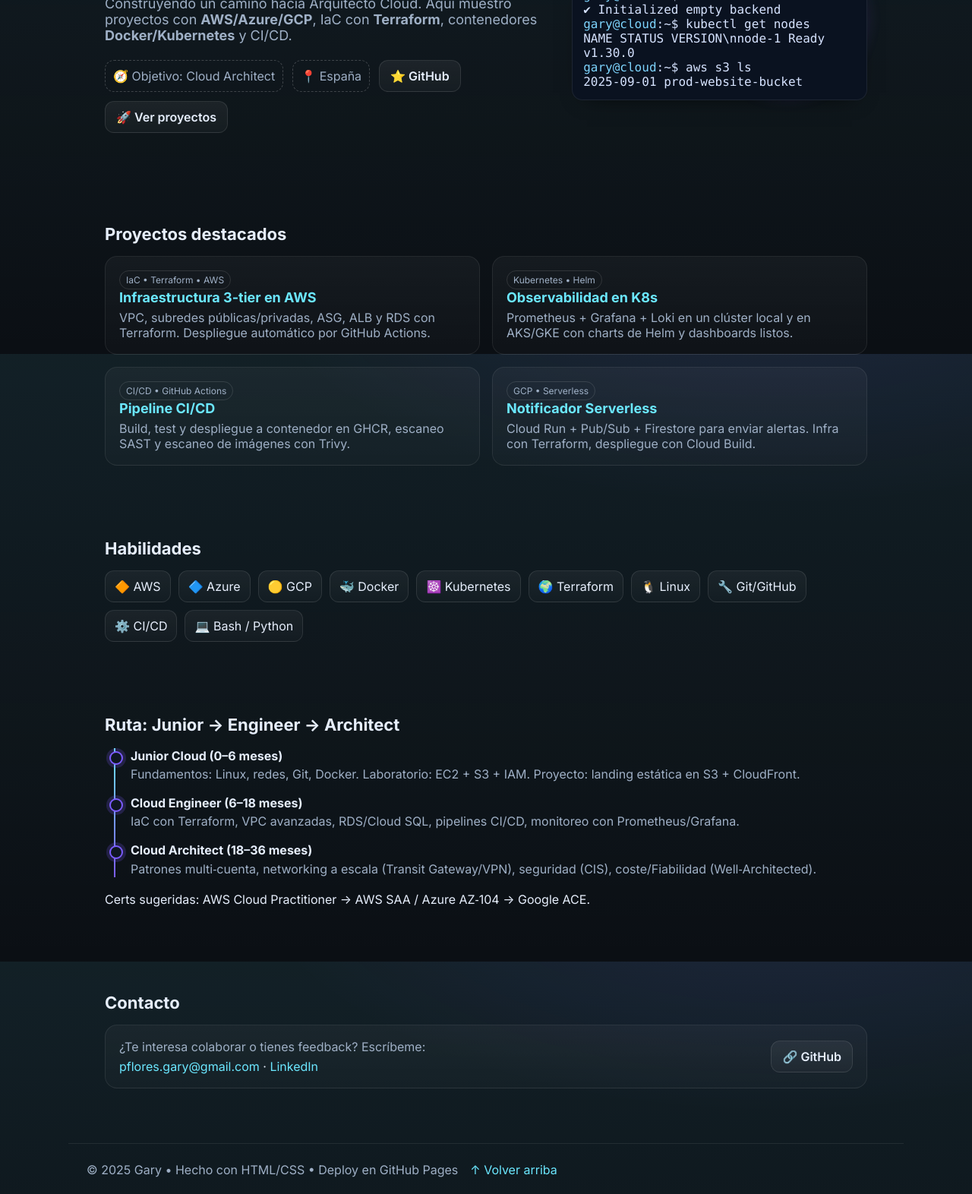
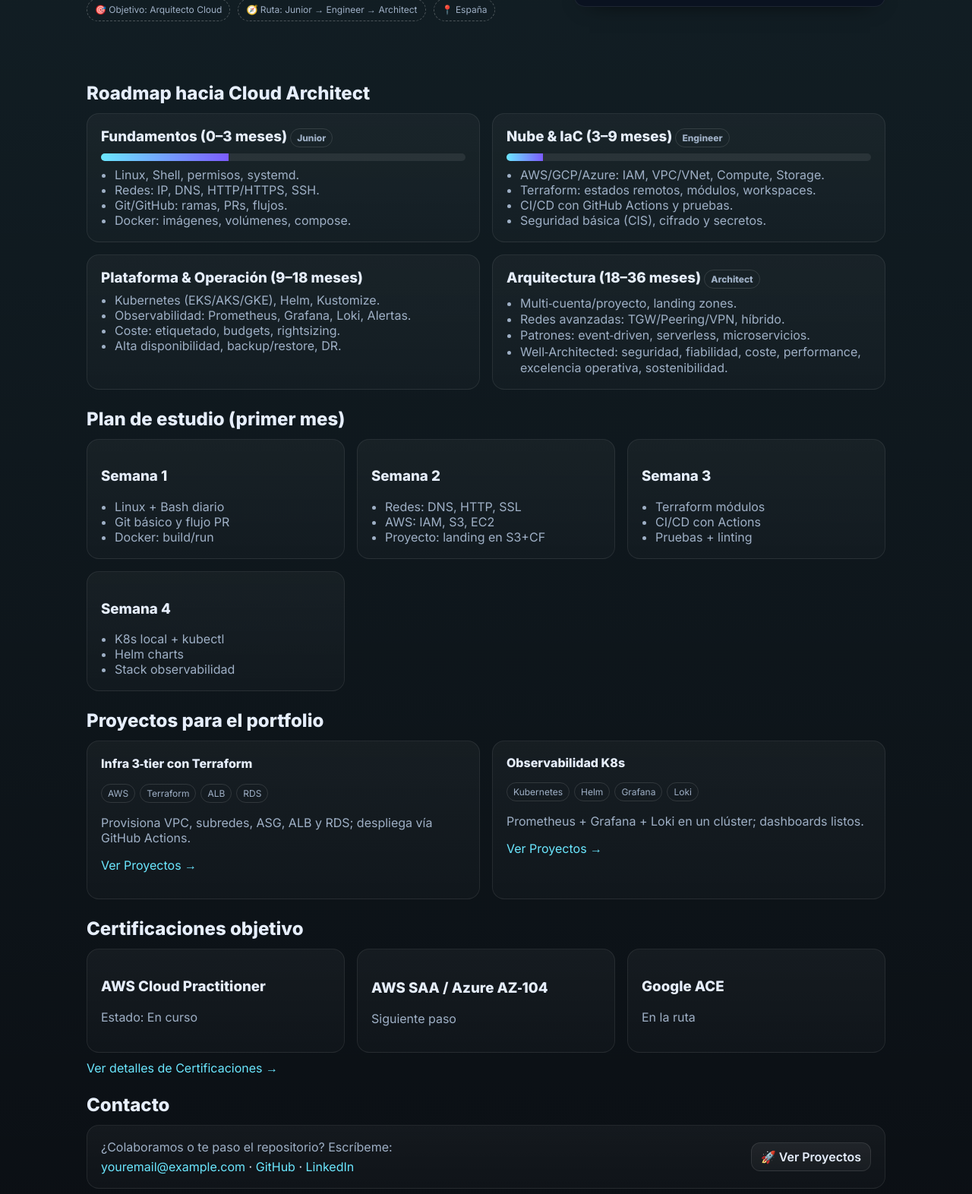
Before and after one commit to RyanCloudOps/Page, a plain HTML site: page index.html in a window 1280 px wide. Shown: the part 334-1906 px from the top of the page at 76% size. Drawn offline with Linux system fonts and the light colour scheme.

Commit message:
Agrego las carpetas Proyectos, Certificaciones,keys, Modifico Index

```diff
--- a/index.html
+++ b/index.html
@@ -4,228 +4,213 @@
   <meta charset="utf-8" />
   <meta name="viewport" content="width=device-width, initial-scale=1" />
   <title>Gary — Cloud Portfolio</title>
-  <meta name="description" content="Portafolio de Cloud (Junior → Cloud Engineer → Cloud Architect). Proyectos, habilidades y contacto." />
+  <meta name="description" content="Roadmap personal hacia Cloud Architect. Proyectos, skills, certificaciones y plan de estudio." />
   <meta name="color-scheme" content="dark light" />
   <link rel="preconnect" href="https://fonts.googleapis.com">
   <link rel="preconnect" href="https://fonts.gstatic.com" crossorigin>
-  <link href="https://fonts.googleapis.com/css2?family=Inter:wght@400;600;700&display=swap" rel="stylesheet">
+  <link href="https://fonts.googleapis.com/css2?family=Inter:wght@400;600;800&display=swap" rel="stylesheet">
   <style>
     :root{
-      --bg:#0b0f14;--panel:#0f1722;--text:#e6eefc;--muted:#9fb0c6;--brand:#6be7ff;--brand-2:#7c5cff;--ok:#22c55e;--warn:#f59e0b;
+      --bg:#0b0f14;--panel:#0f1722;--panel-2:#0b1320;--text:#e6eefc;--muted:#9fb0c6;--brand:#6be7ff;--brand-2:#7c5cff;--ok:#22c55e;--warn:#f59e0b;--danger:#ef4444;
       --ring: 0 0 0 2px rgba(107,231,255,.35), 0 10px 20px -10px rgba(124,92,255,.45);
     }
-    :root.light{--bg:#f8fbff;--panel:#ffffff;--text:#0e1420;--muted:#5a6a83;--brand:#0ea5e9;--brand-2:#7c3aed;--ok:#16a34a;--warn:#b45309}
+    :root.light{--bg:#f8fbff;--panel:#ffffff;--panel-2:#f3f7ff;--text:#0e1420;--muted:#5a6a83;--brand:#0ea5e9;--brand-2:#7c3aed}
     *{box-sizing:border-box}
-    html,body{height:100%}
-    body{margin:0;font-family:Inter,system-ui,-apple-system,Segoe UI,Roboto,Ubuntu,Cantarell,Noto Sans,"Helvetica Neue",Arial,"Apple Color Emoji","Segoe UI Emoji";background:radial-gradient(1200px 600px at 80% -20%,rgba(124,92,255,.12),transparent 60%),linear-gradient(180deg,rgba(107,231,255,.08),transparent),var(--bg);color:var(--text)}
+    body{margin:0;font-family:Inter,system-ui;background:
+      radial-gradient(1200px 600px at 80% -20%,rgba(124,92,255,.12),transparent 60%),
+      linear-gradient(180deg,rgba(107,231,255,.08),transparent),var(--bg);color:var(--text)}
     a{color:var(--brand);text-decoration:none}
     a:hover{text-decoration:underline}
-    .container{max-width:1100px;margin-inline:auto;padding:24px}
-    header{position:sticky;top:0;backdrop-filter:saturate(180%) blur(10px);background:linear-gradient(180deg,rgba(15,23,34,.9),rgba(15,23,34,.6));border-bottom:1px solid rgba(255,255,255,.06);z-index:50}
-    .nav{display:flex;align-items:center;justify-content:space-between;gap:16px;padding:12px 24px}
-    .brand{display:flex;align-items:center;gap:10px;font-weight:700;letter-spacing:.3px}
-    .brand .logo{width:28px;height:28px;border-radius:9px;background:linear-gradient(135deg,var(--brand),var(--brand-2));display:grid;place-items:center;box-shadow:var(--ring)}
-    .brand .logo svg{width:18px;height:18px;fill:#001018}
-    .nav a{color:var(--text);opacity:.85;font-weight:600}
-    .nav ul{display:flex;gap:18px;list-style:none;margin:0;padding:0}
-    .btn{display:inline-flex;align-items:center;gap:8px;border:1px solid rgba(255,255,255,.1);background:linear-gradient(180deg,rgba(255,255,255,.06),rgba(255,255,255,.03));padding:10px 14px;border-radius:12px;color:var(--text);font-weight:600}
-    .btn:hover{box-shadow:var(--ring)}
-    .theme{border-radius:10px;padding:8px 10px;cursor:pointer}
 
-    /* Hero */
-    .hero{display:grid;grid-template-columns:1.2fr .8fr;gap:32px;align-items:center;padding:72px 24px}
-    .hero .title{font-size:clamp(28px,5vw,48px);line-height:1.05;margin:0}
-    .hero .title .gradient{background:linear-gradient(90deg,var(--brand),var(--brand-2));-webkit-background-clip:text;background-clip:text;color:transparent}
-    .hero .lead{color:var(--muted);font-size:18px;margin:14px 0 22px}
-    .hero .badges{display:flex;gap:12px;flex-wrap:wrap}
+    /* NAV */
+    header{backdrop-filter:saturate(160%) blur(8px);position:sticky;top:0;z-index:20;border-bottom:1px solid rgba(255,255,255,.06);
+      background:linear-gradient(180deg,rgba(15,23,34,.9),rgba(15,23,34,.6))}
+    .nav{display:flex;justify-content:space-between;align-items:center;max-width:1100px;margin:auto;padding:12px 24px}
+    .nav ul{display:flex;list-style:none;gap:20px;margin:0;padding:0}
+    .nav a{color:var(--text);font-weight:600;opacity:.9}
+    .nav a:hover{color:var(--brand)}
+    .brand{display:flex;align-items:center;gap:10px;font-weight:800;letter-spacing:.2px}
+    .logo{width:28px;height:28px;border-radius:9px;display:grid;place-items:center;background:linear-gradient(135deg,var(--brand),var(--brand-2));box-shadow:var(--ring)}
+    .logo svg{width:18px;height:18px;fill:#001018}
+    .btn{display:inline-flex;align-items:center;gap:8px;border:1px solid rgba(255,255,255,.1);background:linear-gradient(180deg,rgba(255,255,255,.06),rgba(255,255,255,.03));padding:8px 12px;border-radius:12px;color:var(--text);font-weight:600}
+
+    main{max-width:1100px;margin:auto;padding:24px}
+    .section-title{font-size:24px;margin:24px 0 12px}
+    .lead{color:var(--muted)}
+    .grid{display:grid;grid-template-columns:repeat(12,1fr);gap:16px}
+    .col-6{grid-column:span 6}
+    .col-4{grid-column:span 4}
+    .col-12{grid-column:span 12}
+    @media (max-width:900px){.grid{grid-template-columns:repeat(6,1fr)}.col-6{grid-column:span 6}.col-4{grid-column:span 6}.col-12{grid-column:span 6}}
+
     .card{background:linear-gradient(180deg,rgba(255,255,255,.04),rgba(255,255,255,.02));border:1px solid rgba(255,255,255,.08);border-radius:16px;padding:18px}
-    .hero-visual{position:relative;min-height:260px}
-    .orb{position:absolute;inset:auto 0 0 auto;width:220px;height:220px;border-radius:50%;background:radial-gradient(circle at 30% 30%,rgba(107,231,255,.6),transparent 60%),radial-gradient(circle at 70% 70%,rgba(124,92,255,.5),transparent 60%);filter:blur(10px);opacity:.7;animation:float 6s ease-in-out infinite}
-    .cli{font-family: ui-monospace, SFMono-Regular, Menlo, Monaco, Consolas, "Liberation Mono", "Courier New", monospace;background:#0a1220;border:1px solid rgba(255,255,255,.08);padding:14px;border-radius:14px;color:#d6e3ff;box-shadow:0 10px 30px -20px #000}
+    .chip{display:inline-flex;align-items:center;gap:6px;border:1px dashed rgba(255,255,255,.25);padding:6px 10px;border-radius:999px;color:var(--muted);font-size:12px}
+
+    /* HERO */
+    .hero{display:grid;grid-template-columns:1.2fr .8fr;gap:28px;align-items:center;padding:56px 0}
+    .title{font-size:clamp(28px,5vw,46px);line-height:1.05;margin:0}
+    .gradient{background:linear-gradient(90deg,var(--brand),var(--brand-2));-webkit-background-clip:text;background-clip:text;color:transparent}
+    .cli{font-family:ui-monospace,Menlo,Monaco,Consolas,monospace;background:#0a1220;border:1px solid rgba(255,255,255,.08);padding:14px;border-radius:14px;color:#d6e3ff;box-shadow:0 10px 30px -20px #000}
     .cli .prompt{color:#7dd3fc}
-    @keyframes float{0%,100%{transform:translateY(0)}50%{transform:translateY(-10px)}}
 
-    /* Sections */
-    section{padding:48px 24px}
-    .section-title{font-size:22px;margin:0 0 16px}
-    .grid{display:grid;grid-template-columns:repeat(12,1fr);gap:16px}
-    .col-4{grid-column:span 4}
-    .col-6{grid-column:span 6}
-    .col-12{grid-column:span 12}
-    @media (max-width:900px){.hero{grid-template-columns:1fr}.grid{grid-template-columns:repeat(6,1fr)}.col-4{grid-column:span 6}.col-6{grid-column:span 6}}
+    /* ROADMAP */
+    .roadmap h3{margin:0 0 8px}
+    .badge{display:inline-block;border:1px solid rgba(255,255,255,.12);border-radius:999px;padding:4px 8px;color:var(--muted);font-size:12px}
+    .progress{height:10px;border-radius:999px;background:rgba(255,255,255,.08);overflow:hidden}
+    .progress > i{display:block;height:100%;background:linear-gradient(90deg,var(--brand),var(--brand-2))}
+    .list{margin:8px 0 0;padding-left:18px;color:var(--muted)}
 
-    /* Project cards */
-    .project{position:relative;overflow:hidden}
-    .project h3{margin:0 0 6px;font-size:18px}
-    .project p{margin:0;color:var(--muted)}
-    .tag{display:inline-block;padding:4px 8px;border-radius:999px;border:1px solid rgba(255,255,255,.12);font-size:12px;color:var(--muted)}
+    /* PROJECTS QUICK */
+    .proj h4{margin:0 0 6px}
+    .tag{display:inline-block;border:1px solid rgba(255,255,255,.12);border-radius:999px;padding:4px 8px;color:var(--muted);font-size:12px;margin-right:6px}
 
-    /* Skills */
-    .skills{display:flex;flex-wrap:wrap;gap:10px}
-    .skill{display:inline-flex;align-items:center;gap:8px;padding:10px 12px;border-radius:12px;border:1px solid rgba(255,255,255,.1);background:linear-gradient(180deg,rgba(255,255,255,.05),rgba(255,255,255,.02))}
-    .skill svg{width:18px;height:18px;opacity:.9}
-
-    /* Timeline */
-    .timeline{position:relative;margin-top:8px}
-    .timeline::before{content:"";position:absolute;left:12px;top:0;bottom:0;width:2px;background:linear-gradient(var(--brand),var(--brand-2))}
-    .step{position:relative;padding-left:34px;margin:18px 0}
-    .step::before{content:"";position:absolute;left:6px;top:4px;width:14px;height:14px;border-radius:50%;background:var(--panel);border:2px solid var(--brand-2);box-shadow:0 0 0 4px rgba(124,92,255,.2)}
-    .step h4{margin:0}
-    .step p{margin:4px 0;color:var(--muted)}
-
-    /* Footer */
-    footer{padding:36px 24px;border-top:1px solid rgba(255,255,255,.08);color:var(--muted)}
-    .foot-links{display:flex;gap:16px;flex-wrap:wrap}
-
-    /* Chips */
-    .chip{display:inline-flex;align-items:center;gap:8px;border:1px dashed rgba(255,255,255,.2);padding:8px 10px;border-radius:12px;color:var(--muted)}
-    .sr-only{position:absolute;left:-10000px;height:1px;width:1px;overflow:hidden}
+    /* FOOTER */
+    footer{border-top:1px solid rgba(255,255,255,.1);padding:24px;text-align:center;color:var(--muted)}
   </style>
 </head>
 <body>
   <header>
-    <nav class="nav container">
-      <div class="brand">
-        <div class="logo" aria-hidden="true">
-          <svg viewBox="0 0 24 24" role="img" aria-label="cloud"><path d="M6 18h11a5 5 0 0 0 0-10 6.5 6.5 0 0 0-12.3 2.4A4.5 4.5 0 0 0 6 18z"/></svg>
-        </div>
-        <span>Gary / <span class="gradient" style="background:linear-gradient(90deg,var(--brand),var(--brand-2));-webkit-background-clip:text;background-clip:text;color:transparent">Cloud</span></span>
-      </div>
+    <nav class="nav">
+      <span class="brand"><span class="logo" aria-hidden="true"><svg viewBox="0 0 24 24"><path d="M6 18h11a5 5 0 0 0 0-10 6.5 6.5 0 0 0-12.3 2.4A4.5 4.5 0 0 0 6 18z"/></svg></span>Gary / <span class="gradient">Cloud</span></span>
       <ul>
-        <li><a href="#proyectos">Proyectos</a></li>
-        <li><a href="#habilidades">Habilidades</a></li>
-        <li><a href="#ruta">Ruta</a></li>
-        <li><a href="#contacto" class="btn">Contacto</a></li>
+        <li><a href="index.html">Inicio</a></li>
+        <li><a href="certificaciones/index.html">Certificaciones</a></li>
+        <li><a href="keys/index.html">Keys</a></li>
+        <li><a href="proyectos/index.html">Proyectos</a></li>
+        <li><a class="btn" href="#contacto">Contacto</a></li>
       </ul>
-      <button id="themeBtn" class="btn theme" title="Cambiar tema" aria-label="Cambiar tema">🌓</button>
     </nav>
   </header>
 
-  <main class="container">
+  <main>
     <!-- HERO -->
-    <section class="hero" aria-labelledby="intro">
+    <section class="hero">
       <div>
-        <h1 id="intro" class="title">Hola, soy <span class="gradient">Gary</span> — <span class="gradient">Junior Cloud Engineer</span> en progreso</h1>
-        <p class="lead">Construyendo un camino hacia Arquitecto Cloud. Aquí muestro proyectos con <strong>AWS/Azure/GCP</strong>, IaC con <strong>Terraform</strong>, contenedores <strong>Docker/Kubernetes</strong> y CI/CD.</p>
-        <div class="badges">
-          <span class="chip">🧭 Objetivo: Cloud Architect</span>
+        <h1 class="title">Hola, soy <span class="gradient">Gary</span> — camino a <span class="gradient">Cloud Architect</span></h1>
+        <p class="lead">Me enfoco en <strong>AWS/Azure/GCP</strong>, <strong>Terraform</strong>, <strong>Docker/Kubernetes</strong>, CI/CD, seguridad y costes. Esta página es mi bitácora con roadmap, proyectos y certificaciones.</p>
+        <div style="display:flex;gap:10px;flex-wrap:wrap;margin-top:10px">
+          <span class="chip">🎯 Objetivo: Arquitecto Cloud</span>
+          <span class="chip">🧭 Ruta: Junior → Engineer → Architect</span>
           <span class="chip">📍 España</span>
-          <a class="btn" href="https://github.com/YOUR_GITHUB" target="_blank" rel="noopener">⭐ GitHub</a>
-          <a class="btn" href="#proyectos">🚀 Ver proyectos</a>
         </div>
       </div>
-      <div class="hero-visual">
-        <div class="orb" aria-hidden="true"></div>
-        <div class="cli" aria-label="Terminal de ejemplo" style="position:absolute;bottom:0;right:0;max-width:520px">
-          <div><span class="prompt">gary@cloud</span>:~$ terraform init</div>
-          <div>✔ Initialized empty backend</div>
-          <div><span class="prompt">gary@cloud</span>:~$ kubectl get nodes</div>
-          <div>NAME     STATUS   VERSION\nnode-1   Ready    v1.30.0</div>
-          <div><span class="prompt">gary@cloud</span>:~$ aws s3 ls</div>
-          <div>2025-09-01 prod-website-bucket</div>
+      <div>
+        <div class="cli" aria-label="Terminal de ejemplo">
+          <div><span class="prompt">gary@cloud</span>:~$ terraform plan</div>
+          <div>+ aws_vpc.main, + aws_subnet.public[2], + aws_iam_role.cicd</div>
+          <div><span class="prompt">gary@cloud</span>:~$ kubectl get pods -n observability</div>
+          <div>prometheus-0  Running | grafana-6d5f  Running</div>
+          <div><span class="prompt">gary@cloud</span>:~$ echo "ship it 🚀"</div>
         </div>
       </div>
     </section>
 
-    <!-- PROYECTOS -->
-    <section id="proyectos" aria-labelledby="proyectos-title">
-      <h2 id="proyectos-title" class="section-title">Proyectos destacados</h2>
+    <!-- ROADMAP PRINCIPAL -->
+    <section class="roadmap">
+      <h2 class="section-title">Roadmap hacia Cloud Architect</h2>
       <div class="grid">
-        <article class="project card col-6">
-          <div class="tag">IaC • Terraform • AWS</div>
-          <h3><a href="https://github.com/YOUR_GITHUB/terraform-aws-three-tier" target="_blank" rel="noopener">Infraestructura 3-tier en AWS</a></h3>
-          <p>VPC, subredes públicas/privadas, ASG, ALB y RDS con Terraform. Despliegue automático por GitHub Actions.</p>
-        </article>
-        <article class="project card col-6">
-          <div class="tag">Kubernetes • Helm</div>
-          <h3><a href="https://github.com/YOUR_GITHUB/k8s-observability" target="_blank" rel="noopener">Observabilidad en K8s</a></h3>
-          <p>Prometheus + Grafana + Loki en un clúster local y en AKS/GKE con charts de Helm y dashboards listos.</p>
-        </article>
-        <article class="project card col-6">
-          <div class="tag">CI/CD • GitHub Actions</div>
-          <h3><a href="https://github.com/YOUR_GITHUB/ci-cd-demo" target="_blank" rel="noopener">Pipeline CI/CD</a></h3>
-          <p>Build, test y despliegue a contenedor en GHCR, escaneo SAST y escaneo de imágenes con Trivy.</p>
-        </article>
-        <article class="project card col-6">
-          <div class="tag">GCP • Serverless</div>
-          <h3><a href="https://github.com/YOUR_GITHUB/gcp-serverless-notifier" target="_blank" rel="noopener">Notificador Serverless</a></h3>
-          <p>Cloud Run + Pub/Sub + Firestore para enviar alertas. Infra con Terraform, despliegue con Cloud Build.</p>
-        </article>
+        <div class="card col-6">
+          <h3>Fundamentos (0–3 meses) <span class="badge">Junior</span></h3>
+          <div class="progress" title="progreso estimado"><i style="width:35%"></i></div>
+          <ul class="list">
+            <li>Linux, Shell, permisos, systemd.</li>
+            <li>Redes: IP, DNS, HTTP/HTTPS, SSH.</li>
+            <li>Git/GitHub: ramas, PRs, flujos.</li>
+            <li>Docker: imágenes, volúmenes, compose.</li>
+          </ul>
+        </div>
+        <div class="card col-6">
+          <h3>Nube & IaC (3–9 meses) <span class="badge">Engineer</span></h3>
+          <div class="progress"><i style="width:10%"></i></div>
+          <ul class="list">
+            <li>AWS/GCP/Azure: IAM, VPC/VNet, Compute, Storage.</li>
+            <li>Terraform: estados remotos, módulos, workspaces.</li>
+            <li>CI/CD con GitHub Actions y pruebas.</li>
+            <li>Seguridad básica (CIS), cifrado y secretos.</li>
+          </ul>
+        </div>
+        <div class="card col-6">
+          <h3>Plataforma & Operación (9–18 meses)</h3>
+          <ul class="list">
+            <li>Kubernetes (EKS/AKS/GKE), Helm, Kustomize.</li>
+            <li>Observabilidad: Prometheus, Grafana, Loki, Alertas.</li>
+            <li>Coste: etiquetado, budgets, rightsizing.</li>
+            <li>Alta disponibilidad, backup/restore, DR.</li>
+          </ul>
+        </div>
+        <div class="card col-6">
+          <h3>Arquitectura (18–36 meses) <span class="badge">Architect</span></h3>
+          <ul class="list">
+            <li>Multi‑cuenta/proyecto, landing zones.</li>
+            <li>Redes avanzadas: TGW/Peering/VPN, híbrido.</li>
+            <li>Patrones: event‑driven, serverless, microservicios.</li>
+            <li>Well‑Architected: seguridad, fiabilidad, coste, performance, excelencia operativa, sostenibilidad.</li>
+          </ul>
+        </div>
       </div>
     </section>
 
-    <!-- HABILIDADES -->
-    <section id="habilidades" aria-labelledby="habilidades-title">
-      <h2 id="habilidades-title" class="section-title">Habilidades</h2>
-      <div class="skills">
-        <span class="skill" title="Amazon Web Services">🔶 AWS</span>
-        <span class="skill" title="Microsoft Azure">🔷 Azure</span>
-        <span class="skill" title="Google Cloud Platform">🟡 GCP</span>
-        <span class="skill" title="Docker">🐳 Docker</span>
-        <span class="skill" title="Kubernetes">☸️ Kubernetes</span>
-        <span class="skill" title="Terraform">🌍 Terraform</span>
-        <span class="skill" title="Linux">🐧 Linux</span>
-        <span class="skill" title="Git & GitHub">🔧 Git/GitHub</span>
-        <span class="skill" title="CI/CD">⚙️ CI/CD</span>
-        <span class="skill" title="Bash & Python">💻 Bash / Python</span>
+    <!-- PLAN SEMANAL SUGERIDO -->
+    <section>
+      <h2 class="section-title">Plan de estudio (primer mes)</h2>
+      <div class="grid">
+        <div class="card col-4"><h3>Semana 1</h3><ul class="list"><li>Linux + Bash diario</li><li>Git básico y flujo PR</li><li>Docker: build/run</li></ul></div>
+        <div class="card col-4"><h3>Semana 2</h3><ul class="list"><li>Redes: DNS, HTTP, SSL</li><li>AWS: IAM, S3, EC2</li><li>Proyecto: landing en S3+CF</li></ul></div>
+        <div class="card col-4"><h3>Semana 3</h3><ul class="list"><li>Terraform módulos</li><li>CI/CD con Actions</li><li>Pruebas + linting</li></ul></div>
+        <div class="card col-4"><h3>Semana 4</h3><ul class="list"><li>K8s local + kubectl</li><li>Helm charts</li><li>Stack observabilidad</li></ul></div>
       </div>
     </section>
 
-    <!-- RUTA / TIMELINE -->
-    <section id="ruta" aria-labelledby="ruta-title">
-      <h2 id="ruta-title" class="section-title">Ruta: Junior → Engineer → Architect</h2>
-      <div class="timeline">
-        <div class="step">
-          <h4>Junior Cloud (0–6 meses)</h4>
-          <p>Fundamentos: Linux, redes, Git, Docker. Laboratorio: EC2 + S3 + IAM. Proyecto: landing estática en S3 + CloudFront.</p>
+    <!-- PROYECTOS RÁPIDOS (CTA a tu pestaña Proyectos) -->
+    <section class="proj">
+      <h2 class="section-title">Proyectos para el portfolio</h2>
+      <div class="grid">
+        <div class="card col-6">
+          <h4>Infra 3‑tier con Terraform</h4>
+          <p><span class="tag">AWS</span><span class="tag">Terraform</span><span class="tag">ALB</span><span class="tag">RDS</span></p>
+          <p class="lead">Provisiona VPC, subredes, ASG, ALB y RDS; despliega vía GitHub Actions.</p>
+          <p><a href="proyectos/index.html">Ver Proyectos →</a></p>
         </div>
-        <div class="step">
-          <h4>Cloud Engineer (6–18 meses)</h4>
-          <p>IaC con Terraform, VPC avanzadas, RDS/Cloud SQL, pipelines CI/CD, monitoreo con Prometheus/Grafana.</p>
-        </div>
-        <div class="step">
-          <h4>Cloud Architect (18–36 meses)</h4>
-          <p>Patrones multi‑cuenta, networking a escala (Transit Gateway/VPN), seguridad (CIS), coste/Fiabilidad (Well‑Architected).</p>
+        <div class="card col-6">
+          <h4>Observabilidad K8s</h4>
+          <p><span class="tag">Kubernetes</span><span class="tag">Helm</span><span class="tag">Grafana</span><span class="tag">Loki</span></p>
+          <p class="lead">Prometheus + Grafana + Loki en un clúster; dashboards listos.</p>
+          <p><a href="proyectos/index.html">Ver Proyectos →</a></p>
         </div>
       </div>
-      <p class="muted">Certs sugeridas: AWS Cloud Practitioner → AWS SAA / Azure AZ‑104 → Google ACE.</p>
+    </section>
+
+    <!-- CERTS (CTA a pestaña Certificaciones) -->
+    <section>
+      <h2 class="section-title">Certificaciones objetivo</h2>
+      <div class="grid">
+        <div class="card col-4"><h3>AWS Cloud Practitioner</h3><p class="lead">Estado: En curso</p></div>
+        <div class="card col-4"><h3>AWS SAA / Azure AZ‑104</h3><p class="lead">Siguiente paso</p></div>
+        <div class="card col-4"><h3>Google ACE</h3><p class="lead">En la ruta</p></div>
+      </div>
+      <p style="margin-top:10px"><a href="certificaciones/index.html">Ver detalles de Certificaciones →</a></p>
     </section>
 
     <!-- CONTACTO -->
-    <section id="contacto" aria-labelledby="contacto-title">
-      <h2 id="contacto-title" class="section-title">Contacto</h2>
+    <section id="contacto">
+      <h2 class="section-title">Contacto</h2>
       <div class="card" style="display:grid;gap:10px;align-items:center;grid-template-columns:1fr auto">
         <div>
-          <p style="margin:0;color:var(--muted)">¿Te interesa colaborar o tienes feedback? Escríbeme:</p>
-          <p style="margin:6px 0 0"><a href="mailto:youremail@example.com">pflores.gary@gmail.com</a> · <a href="https://www.linkedin.com/in/gary-bryan-flores-peñafiel" target="_blank" rel="noopener">LinkedIn</a></p>
+          <p class="lead" style="margin:0">¿Colaboramos o te paso el repositorio? Escríbeme:</p>
+          <p style="margin:6px 0 0"><a href="pflores.gary@gmail.com">youremail@example.com</a> · <a href="https://github.com/RyanCloudOps" target="_blank" rel="noopener">GitHub</a> · <a href="https://www.linkedin.com/in/YOUR_LINKEDIN" target="_blank" rel="noopener">LinkedIn</a></p>
         </div>
-        <a class="btn" href="https://github.com/YOUR_GITHUB" target="_blank" rel="noopener">🔗 GitHub</a>
+        <a class="btn" href="proyectos/index.html">🚀 Ver Proyectos</a>
       </div>
     </section>
   </main>
 
-  <footer class="container">
-    <div class="foot-links">
-      <span>© <span id="year"></span> Gary • Hecho con HTML/CSS • Deploy en GitHub Pages</span>
-      <a href="#">↑ Volver arriba</a>
-    </div>
+  <footer>
+    © <span id="year"></span> Gary • Hecho con HTML/CSS • GitHub Pages
   </footer>
 
   <script>
-    // Año dinámico
+    // Año dinámico y preferencia de tema
     document.getElementById('year').textContent = new Date().getFullYear();
-    // Tema claro/oscuro (persistente)
-    const btn = document.getElementById('themeBtn');
-    const setTheme = (t)=>{
-      if(t==='light'){document.documentElement.classList.add('light')} else {document.documentElement.classList.remove('light')}
-      localStorage.setItem('theme',t)
-    };
-    const saved = localStorage.getItem('theme');
-    if(saved) setTheme(saved);
-    btn.addEventListener('click',()=>{
-      const isLight = document.documentElement.classList.toggle('light');
-      localStorage.setItem('theme', isLight ? 'light' : 'dark');
-    });
   </script>
 </body>
 </html>
```
Also changed, not shown: certificaciones/index.html (added, +68 -0 lines), keys/index.html (added, +67 -0 lines), proyectos/index.html (added, +77 -0 lines).
